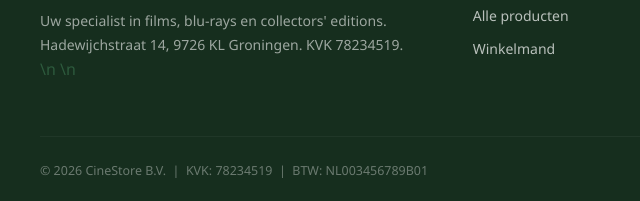
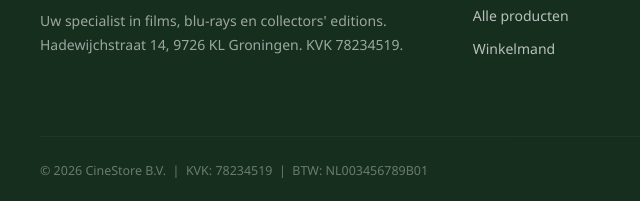
Before and after one commit to Thimovw/temp_site, a website: page public/index.html in a window 1280 px wide. Shown: the part 1731-1932 px from the top of the page, 0-640 px from the left. Drawn offline with Linux system fonts and the light colour scheme.

Commit message:
removed guardlight badge that doesnt work(should be added after putting the website live?)

```diff
--- a/public/index.html
+++ b/public/index.html
@@ -161,7 +161,6 @@
     <div>
       <div class="footer-brand">Cine<span>Store</span></div>
       <p class="footer-desc">Uw specialist in films, blu-rays en collectors' editions. Hadewijchstraat&nbsp;14, 9726&nbsp;KL Groningen. KVK&nbsp;78234519.</p>
-      <a href="https://guardlight.io/6b1df5fa-4d9c-48aa-a485-9e84e8709e18" target="_blank" rel="noopener noreferrer" title="Verified by GuardLight">\n  <img\n    src="https://guardlight.io/trust-badge/entity/e9916729-c849-48e3-8d6f-7facd1fef410/image"\n    alt="GuardLight Trust Badge"\n    width="120"\n    height="120"\n    style="border:none;"\n  />\n</a>
     </div>
     <div class="footer-col">
       <h4>Winkelen</h4>
```
